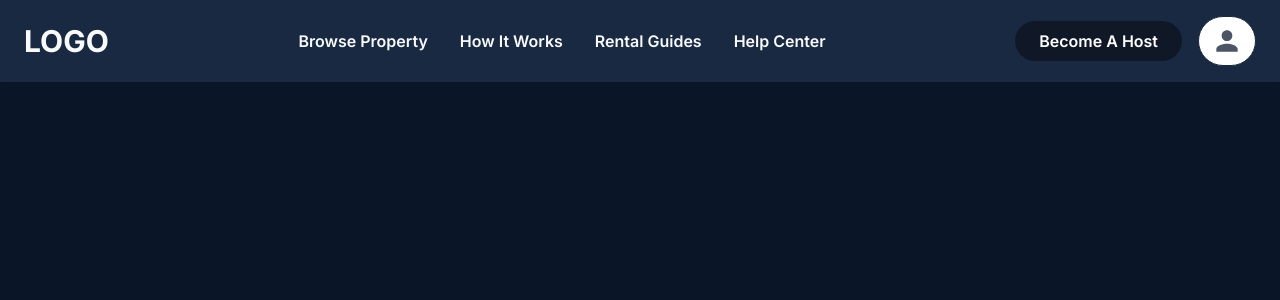
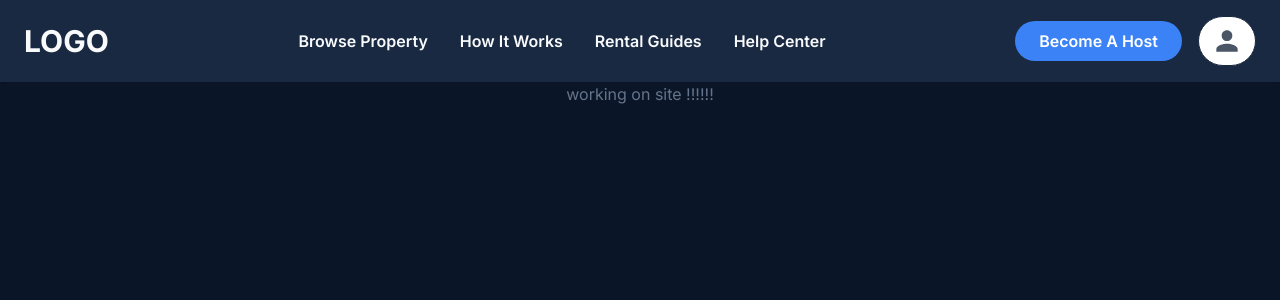
Before and after one commit to AadiAcharya/aaathiti_aagaman, a React (Vite) app: page /help in a window 1280 px wide. Shown: the top 300 px of the page. Built offline with nearby package versions, Linux system fonts and the light colour scheme.

Commit message:
making project good enough ofr defence tommorrow

```diff
--- a/src/App.jsx
+++ b/src/App.jsx
@@ -20,6 +20,7 @@ import SignIn from "./components/sign/SignIn.jsx"
 import Login from "./components/sign/Login.jsx"
 import MainLayout from "./MainLayout";
 import Host from "./components/Host.jsx"
+import Help from "./components/Help.jsx"
 
 
 
@@ -52,6 +53,7 @@ export default function App() {
             <Route path="sign-in" element={<SignIn/>} />
             <Route path="sign-up" element={<Login/>} />
             <Route path="host" element={<Host/>} />
+            <Route path="help" element={<Help/>} />
 
 
           </Routes>
--- a/src/components/Header.jsx
+++ b/src/components/Header.jsx
@@ -1,5 +1,5 @@
 import { useState } from "react";
-import { Link , useNavigate } from "react-router-dom";
+import { Link, useNavigate } from "react-router-dom";
 
 export default function Header() {
   const navigate = useNavigate();
@@ -37,7 +37,7 @@ export default function Header() {
             className="hover:text-accent transition"
             data-node-id="2:3648"
           >
-           Browse Property
+            Browse Property
           </Link>
           <Link
             to="/"
@@ -70,7 +70,8 @@ export default function Header() {
         >
           {/* Become A Host Button */}
           <button
-            className="bg-gray-900 hover:bg-gray-800 text-white rounded-full px-6 py-2 font-semibold transition"
+            onClick={() => navigate("/hosting")}
+            className="bg-primary hover:bg-primary-hover text-white rounded-full px-6 py-2 font-semibold transition"
             data-node-id="2:3645"
           >
             Become A Host
@@ -156,7 +157,10 @@ export default function Header() {
           >
             Download Mobile App
           </Link>
-          <button  onClick={()=> navigate("./host")} className="w-full mt-4 bg-gray-900 hover:bg-gray-800 text-white rounded-full px-6 py-2 font-semibold transition">
+          <button
+            onClick={() => navigate("/hosting")}
+            className="w-full mt-4 bg-primary hover:bg-primary-hover text-white rounded-full px-6 py-2 font-semibold transition"
+          >
             Become A Host
           </button>
         </nav>
@@ -175,13 +179,22 @@ export default function Header() {
         absolute right-0 mt-2 z-50 w-40 bg-white rounded-xl shadow-lg p-2 transition-all duration-200
         ${open ? "opacity-100 translate-y-0" : "opacity-0 -translate-y-2 pointer-events-none"}`}
       >
-        <button onClick={()=> navigate("/sign-in")} className="block w-full text-left px-3 py-2 hover:text-text-muted">
+        <button
+          onClick={() => navigate("/sign-in")}
+          className="block w-full text-left px-3 py-2 hover:text-text-muted"
+        >
           Sign Up
         </button>
-        <button onClick={()=> navigate("/sign-up")} className="block w-full text-left px-3 py-2 hover:text-text-muted">
+        <button
+          onClick={() => navigate("/sign-up")}
+          className="block w-full text-left px-3 py-2 hover:text-text-muted"
+        >
           Login
         </button>
-        <button onClick={()=> navigate("/help")} className="block w-full text-left px-3 py-2  hover:text-text-muted">
+        <button
+          onClick={() => navigate("/help")}
+          className="block w-full text-left px-3 py-2  hover:text-text-muted"
+        >
           Help Center
         </button>
       </div>
--- /dev/null
+++ b/src/components/Help.jsx
@@ -0,0 +1,14 @@
+import React from 'react'
+
+const Help = () => {
+  return (
+    <div>
+
+        <div className='text-text-muted flex items-center justify-center'>
+            working on site !!!!!!
+        </div>
+    </div>
+  )
+}
+
+export default Help
```
